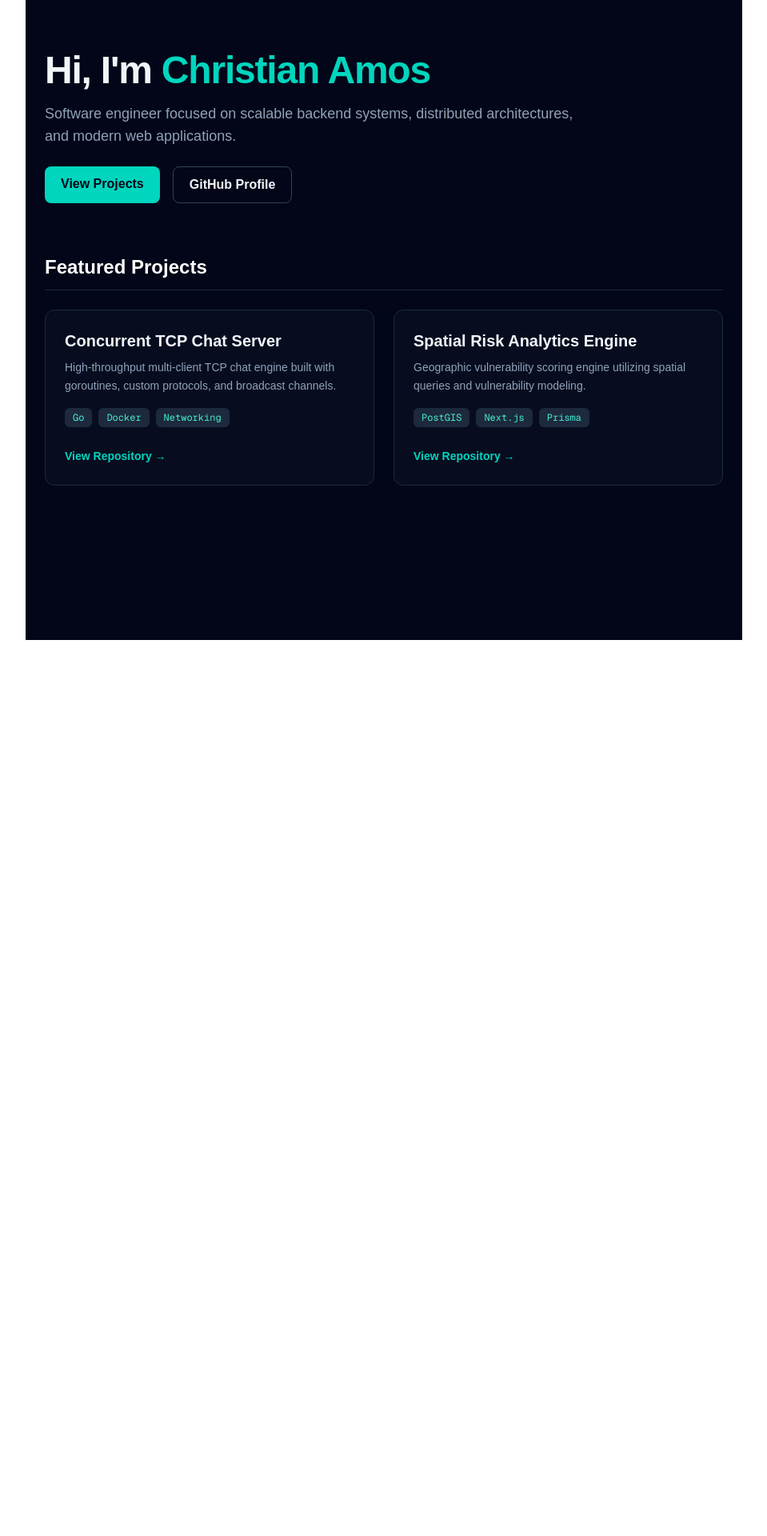
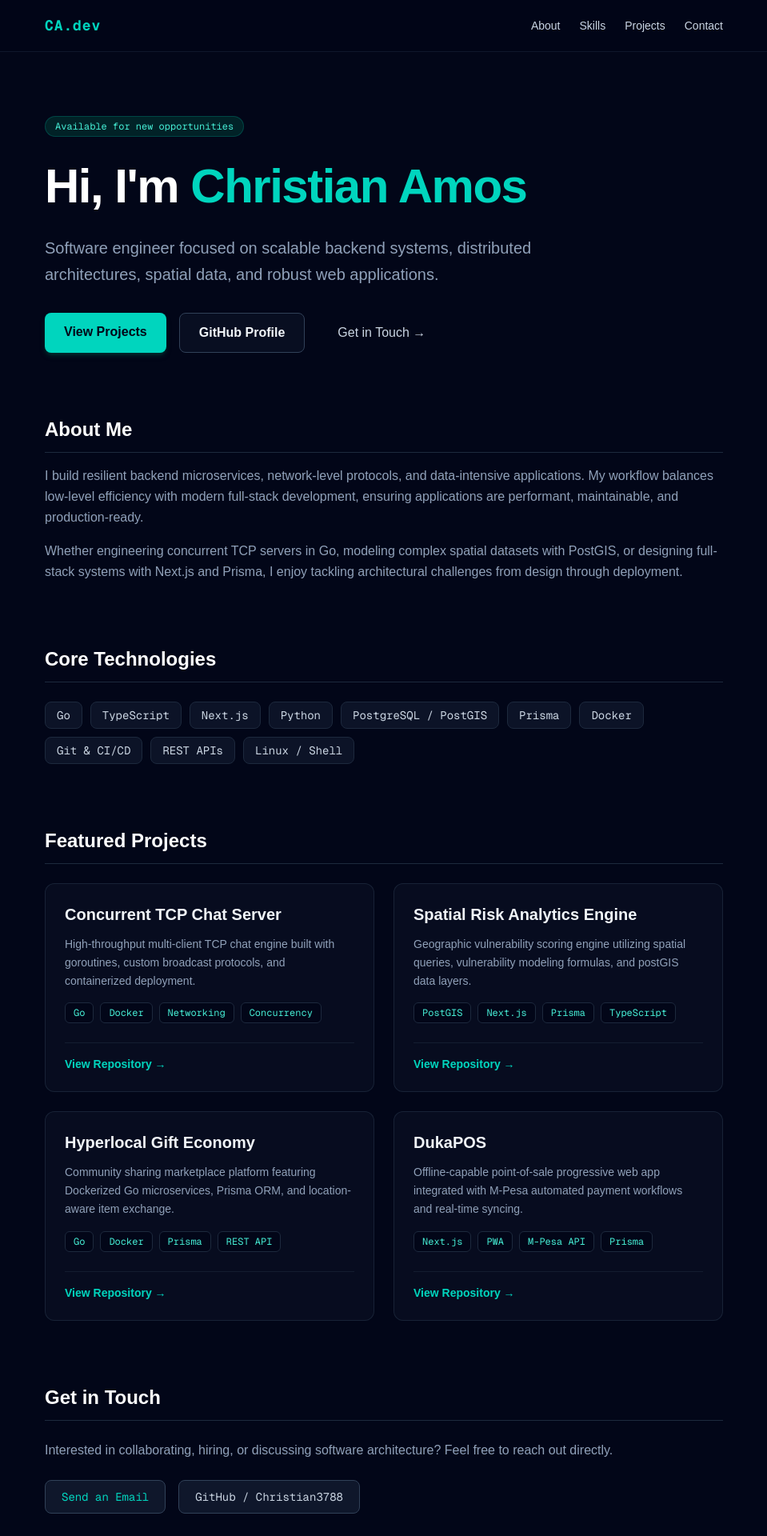
Before and after one commit to Christian3788/portfolio, a Next.js app: page / in a window 1280 px wide. Shown: the top 1920 px of the page at 80% size, without its empty margins (160-1119 px from the left). Before the commit the page ends 800 px from the top, so only its background shows below. Built offline with nearby package versions, Linux system fonts and the light colour scheme.

Commit message:
feat: complete portfolio layout with about, skills, and projects

```diff
--- a/src/app/page.tsx
+++ b/src/app/page.tsx
@@ -1,33 +1,99 @@
-export default function Home() {
-  const projects = [
+import React from "react";
+
+interface Project {
+  title: string;
+  description: string;
+  tags: string[];
+  githubUrl: string;
+  liveUrl?: string;
+}
+
+const projects: Project[] = [
   {
     title: "Concurrent TCP Chat Server",
-      description: "High-throughput multi-client TCP chat engine built with goroutines, custom protocols, and broadcast channels.",
-      tags: ["Go", "Docker", "Networking"],
-      link: "https://github.com/Christian3788",
+    description:
+      "High-throughput multi-client TCP chat engine built with goroutines, custom broadcast protocols, and containerized deployment.",
+    tags: ["Go", "Docker", "Networking", "Concurrency"],
+    githubUrl: "https://github.com/Christian3788",
   },
   {
     title: "Spatial Risk Analytics Engine",
-      description: "Geographic vulnerability scoring engine utilizing spatial queries and vulnerability modeling.",
-      tags: ["PostGIS", "Next.js", "Prisma"],
-      link: "https://github.com/Christian3788",
+    description:
+      "Geographic vulnerability scoring engine utilizing spatial queries, vulnerability modeling formulas, and postGIS data layers.",
+    tags: ["PostGIS", "Next.js", "Prisma", "TypeScript"],
+    githubUrl: "https://github.com/Christian3788",
+  },
+  {
+    title: "Hyperlocal Gift Economy",
+    description:
+      "Community sharing marketplace platform featuring Dockerized Go microservices, Prisma ORM, and location-aware item exchange.",
+    tags: ["Go", "Docker", "Prisma", "REST API"],
+    githubUrl: "https://github.com/Christian3788",
+  },
+  {
+    title: "DukaPOS",
+    description:
+      "Offline-capable point-of-sale progressive web app integrated with M-Pesa automated payment workflows and real-time syncing.",
+    tags: ["Next.js", "PWA", "M-Pesa API", "Prisma"],
+    githubUrl: "https://github.com/Christian3788",
   },
 ];
 
+const skills: string[] = [
+  "Go",
+  "TypeScript",
+  "Next.js",
+  "Python",
+  "PostgreSQL / PostGIS",
+  "Prisma",
+  "Docker",
+  "Git & CI/CD",
+  "REST APIs",
+  "Linux / Shell",
+];
+
+export default function Home() {
   return (
-    <main className="min-h-screen bg-slate-950 text-slate-100 px-6 py-16 max-w-4xl mx-auto space-y-16">
+    <div className="min-h-screen bg-slate-950 text-slate-100 selection:bg-teal-500 selection:text-slate-950">
+      {/* Navigation Header */}
+      <header className="sticky top-0 z-50 backdrop-blur-md bg-slate-950/80 border-b border-slate-900">
+        <nav className="max-w-4xl mx-auto px-6 h-16 flex items-center justify-between">
+          <a href="#" className="font-mono font-bold text-teal-400 text-lg tracking-wider">
+            CA.dev
+          </a>
+          <div className="flex items-center gap-6 text-sm font-medium text-slate-300">
+            <a href="#about" className="hover:text-teal-400 transition-colors">
+              About
+            </a>
+            <a href="#skills" className="hover:text-teal-400 transition-colors">
+              Skills
+            </a>
+            <a href="#projects" className="hover:text-teal-400 transition-colors">
+              Projects
+            </a>
+            <a href="#contact" className="hover:text-teal-400 transition-colors">
+              Contact
+            </a>
+          </div>
+        </nav>
+      </header>
+
+      <main className="max-w-4xl mx-auto px-6 py-16 space-y-20">
         {/* Hero Section */}
-      <section className="space-y-4">
-        <h1 className="text-4xl font-extrabold tracking-tight sm:text-5xl">
+        <section className="space-y-6 pt-4">
+          <div className="inline-block px-3 py-1 rounded-full bg-teal-950/70 border border-teal-800/60 text-xs font-mono text-teal-300">
+            Available for new opportunities
+          </div>
+          <h1 className="text-4xl sm:text-6xl font-extrabold tracking-tight text-white leading-tight">
             Hi, I'm <span className="text-teal-400">Christian Amos</span>
           </h1>
-        <p className="text-lg text-slate-400 max-w-2xl">
-          Software engineer focused on scalable backend systems, distributed architectures, and modern web applications.
+          <p className="text-lg sm:text-xl text-slate-400 max-w-2xl leading-relaxed">
+            Software engineer focused on scalable backend systems, distributed architectures, spatial data, and robust web applications.
           </p>
-        <div className="flex gap-4 pt-2">
+          <div className="flex flex-wrap gap-4 pt-2">
             <a
               href="#projects"
-            className="px-5 py-2.5 bg-teal-400 text-slate-950 font-semibold rounded-lg hover:bg-teal-300 transition"
+              className="px-6 py-3 bg-teal-400 text-slate-950 font-semibold rounded-lg hover:bg-teal-300 transition-all shadow-md shadow-teal-950"
             >
               View Projects
             </a>
@@ -35,10 +101,48 @@ export default function Home() {
               href="https://github.com/Christian3788"
               target="_blank"
               rel="noreferrer"
-            className="px-5 py-2.5 border border-slate-700 font-semibold rounded-lg hover:bg-slate-900 transition"
+              className="px-6 py-3 border border-slate-700 bg-slate-900/50 font-semibold rounded-lg hover:bg-slate-850 hover:border-slate-600 transition-all"
             >
               GitHub Profile
             </a>
+            <a
+              href="#contact"
+              className="px-6 py-3 border border-transparent text-slate-300 hover:text-white transition-colors"
+            >
+              Get in Touch &rarr;
+            </a>
+          </div>
+        </section>
+
+        {/* About Section */}
+        <section id="about" className="space-y-4">
+          <h2 className="text-2xl font-bold text-white border-b border-slate-800 pb-3 flex items-center gap-2">
+            About Me
+          </h2>
+          <div className="text-slate-400 space-y-4 leading-relaxed">
+            <p>
+              I build resilient backend microservices, network-level protocols, and data-intensive applications. My workflow balances low-level efficiency with modern full-stack development, ensuring applications are performant, maintainable, and production-ready.
+            </p>
+            <p>
+              Whether engineering concurrent TCP servers in Go, modeling complex spatial datasets with PostGIS, or designing full-stack systems with Next.js and Prisma, I enjoy tackling architectural challenges from design through deployment.
+            </p>
+          </div>
+        </section>
+
+        {/* Skills Section */}
+        <section id="skills" className="space-y-4">
+          <h2 className="text-2xl font-bold text-white border-b border-slate-800 pb-3">
+            Core Technologies
+          </h2>
+          <div className="flex flex-wrap gap-2.5 pt-2">
+            {skills.map((skill) => (
+              <span
+                key={skill}
+                className="px-3.5 py-1.5 bg-slate-900/80 border border-slate-800 text-slate-300 rounded-lg text-sm font-mono hover:border-teal-500/50 hover:text-teal-300 transition-colors"
+              >
+                {skill}
+              </span>
+            ))}
           </div>
         </section>
 
@@ -51,36 +155,80 @@ export default function Home() {
             {projects.map((proj) => (
               <div
                 key={proj.title}
-              className="p-6 border border-slate-800 rounded-xl bg-slate-900/40 hover:border-slate-700 transition flex flex-col justify-between"
+                className="p-6 border border-slate-800/80 rounded-xl bg-slate-900/40 hover:border-slate-700 hover:bg-slate-900/70 transition-all flex flex-col justify-between"
               >
                 <div>
                   <h3 className="text-xl font-semibold text-slate-100">{proj.title}</h3>
-                <p className="mt-2 text-sm text-slate-400 leading-relaxed">{proj.description}</p>
+                  <p className="mt-3 text-sm text-slate-400 leading-relaxed">
+                    {proj.description}
+                  </p>
                   <div className="mt-4 flex flex-wrap gap-2">
                     {proj.tags.map((tag) => (
                       <span
                         key={tag}
-                      className="text-xs bg-slate-800 text-teal-300 px-2.5 py-1 rounded-md font-mono"
+                        className="text-xs bg-slate-950 border border-slate-800 text-teal-300 px-2.5 py-1 rounded-md font-mono"
                       >
                         {tag}
                       </span>
                     ))}
                   </div>
                 </div>
-              <div className="mt-6">
+                <div className="mt-6 pt-4 border-t border-slate-800/60 flex items-center justify-between">
                   <a
-                  href={proj.link}
+                    href={proj.githubUrl}
                     target="_blank"
                     rel="noreferrer"
-                  className="text-sm font-semibold text-teal-400 hover:text-teal-300"
+                    className="text-sm font-semibold text-teal-400 hover:text-teal-300 transition-colors"
                   >
                     View Repository &rarr;
                   </a>
+                  {proj.liveUrl && (
+                    <a
+                      href={proj.liveUrl}
+                      target="_blank"
+                      rel="noreferrer"
+                      className="text-sm font-medium text-slate-400 hover:text-white transition-colors"
+                    >
+                      Live Demo
+                    </a>
+                  )}
                 </div>
               </div>
             ))}
           </div>
         </section>
+
+        {/* Contact Section */}
+        <section id="contact" className="space-y-6">
+          <h2 className="text-2xl font-bold text-white border-b border-slate-800 pb-3">
+            Get in Touch
+          </h2>
+          <p className="text-slate-400 leading-relaxed">
+            Interested in collaborating, hiring, or discussing software architecture? Feel free to reach out directly.
+          </p>
+          <div className="flex flex-wrap gap-4">
+            <a
+              href="mailto:contact@example.com"
+              className="px-5 py-2.5 bg-slate-900 border border-slate-700 text-teal-400 font-mono text-sm rounded-lg hover:border-teal-400 transition-colors"
+            >
+              Send an Email
+            </a>
+            <a
+              href="https://github.com/Christian3788"
+              target="_blank"
+              rel="noreferrer"
+              className="px-5 py-2.5 bg-slate-900 border border-slate-700 text-slate-300 font-mono text-sm rounded-lg hover:border-slate-500 hover:text-white transition-colors"
+            >
+              GitHub / Christian3788
+            </a>
+          </div>
+        </section>
       </main>
+
+      {/* Footer */}
+      <footer className="border-t border-slate-900 py-8 mt-20 text-center text-xs text-slate-600">
+        <p>© {new Date().getFullYear()} Christian Amos. Built with Next.js & Tailwind CSS.</p>
+      </footer>
+    </div>
   );
 }
```
Lines whose indentation alone changed are shown as unchanged.
